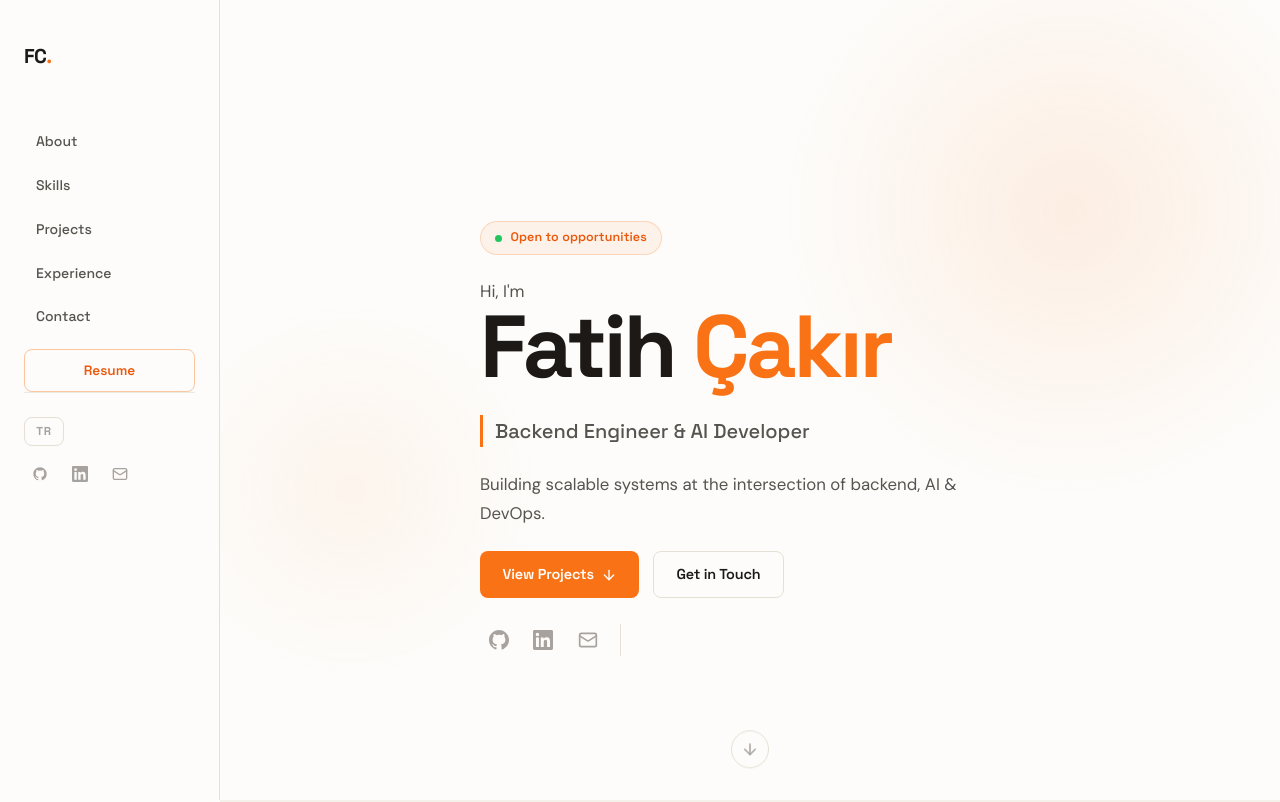
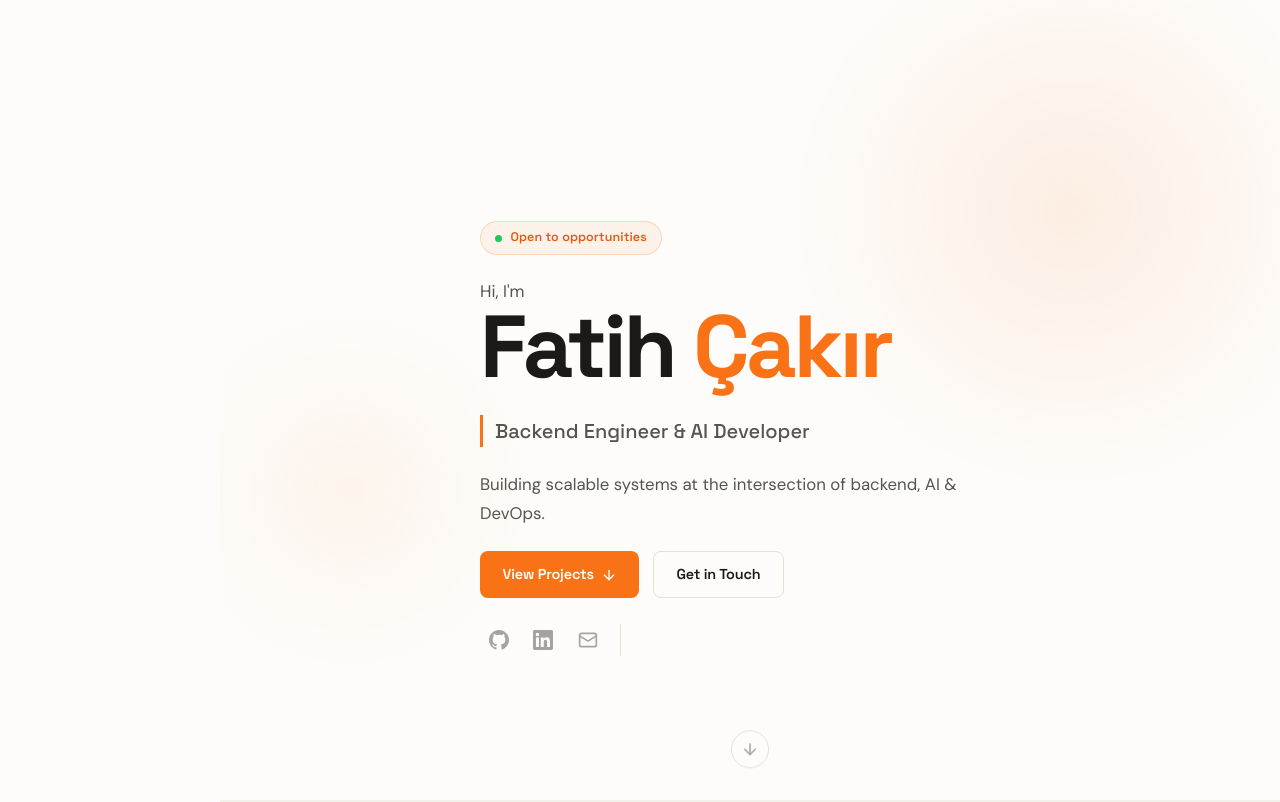
Before and after one commit to fatihcak/portfolio, a Next.js app: page /en in a window 1280 px wide. Shown: the top 802 px of the page. Built offline with nearby package versions, Linux system fonts and the light colour scheme.

Commit message:
feat: scroll spy, sidebar animation, solid resume btn, fix dates & TOFAS naming

```diff
--- a/messages/en.json
+++ b/messages/en.json
@@ -19,8 +19,8 @@
   "about": {
     "section_label": "About Me",
     "heading": "A bit about me",
-    "bio_1": "I'm a Computer Engineering graduate from Eastern Mediterranean University (January 2025). I specialise in backend development with .NET, but my real passion lies in building intelligent systems — where backend engineering meets AI and DevOps.",
-    "bio_2": "I led the AI & Backend development of our faculty's 1st-place graduation project: an AI-integrated market price comparison platform for Cyprus, powered by RAG architecture, fuzzy search algorithms, and a smart basket optimizer. Prior to that, I completed two industry internships — deploying a real-time YOLOv8 computer vision system at Bursa Çimento, and building an inventory management system at Tofaş.",
+    "bio_1": "I'm a Computer Engineering graduate from Eastern Mediterranean University (January 2026). I specialise in backend development with .NET, but my real passion lies in building intelligent systems — where backend engineering meets AI and DevOps.",
+    "bio_2": "I led the AI & Backend development of our faculty's 1st-place graduation project: an AI-integrated market price comparison platform for Cyprus, powered by RAG architecture, fuzzy search algorithms, and a smart basket optimizer. Prior to that, I completed two industry internships — deploying a real-time YOLOv8 computer vision system at Bursa Çimento, and building an inventory management system at TOFAŞ.",
     "bio_3": "I'm actively looking for opportunities where I can grow across the full backend-to-AI-to-DevOps spectrum. Let's build something great.",
     "location": "Bursa, Turkey",
     "education": "BSc Computer Engineering — EMU",
@@ -58,9 +58,9 @@
         "tech": ["Python", "YOLOv8", "Computer Vision", "OpenCV"]
       },
       "tofas": {
-        "title": "Tofaş Parts Inventory Control",
-        "description": "An internal inventory management system built during my internship at Tofaş, one of Turkey's largest automotive manufacturers, for tracking spare parts stock.",
-        "long_description": "During my internship at Tofaş, I developed an internal web application for managing spare parts inventory across the production line. The system handles full CRUD operations, stock level tracking, low-stock alerts, and reporting dashboards. Built with .NET Core and Entity Framework Core, with automated database migrations via SQLite.",
+        "title": "TOFAŞ Spare Parts Inventory Control",
+        "description": "An internal inventory management system built during my internship at TOFAŞ Türk Otomobil Fabrikası A.Ş., one of Turkey's largest automotive manufacturers, for tracking spare parts stock.",
+        "long_description": "During my internship at TOFAŞ Türk Otomobil Fabrikası A.Ş., I developed an internal web application for managing spare parts inventory across the production line. The system handles full CRUD operations, stock level tracking, low-stock alerts, and reporting dashboards. Built with .NET Core and Entity Framework Core, with automated database migrations via SQLite.",
         "tech": [".NET Core", "Entity Framework", "SQLite", "C#"]
       },
       "wala": {
@@ -78,7 +78,7 @@
       "grad": {
         "role": "Computer Engineering Graduate — Team Lead, AI & Backend",
         "company": "Eastern Mediterranean University · Faculty 1st Place 🏆",
-        "period": "January 2025",
+        "period": "January 2026",
         "description": "Graduated with the faculty's top-ranked graduation project: an AI-integrated market price comparison platform. Led a 4-person team as AI & Backend engineer, delivering a full-stack system with RAG architecture, fuzzy search, and smart basket optimization."
       },
       "bursa": {
@@ -89,9 +89,9 @@
       },
       "tofas": {
         "role": "Software Engineering Intern",
-        "company": "Tofaş",
+        "company": "TOFAŞ Türk Otomobil Fabrikası A.Ş.",
         "period": "2024",
-        "description": "Built an internal spare parts inventory management system using .NET Core and Entity Framework, actively used by the team throughout the internship."
+        "description": "Built an internal spare parts inventory management system using .NET Core and Entity Framework at TOFAŞ, actively used by the team throughout the internship."
       }
     }
   },
--- a/messages/tr.json
+++ b/messages/tr.json
@@ -19,8 +19,8 @@
   "about": {
     "section_label": "Hakkımda",
     "heading": "Biraz kendimden",
-    "bio_1": "Ocak 2025'te Doğu Akdeniz Üniversitesi Bilgisayar Mühendisliği bölümünden mezun oldum. Backend geliştirme konusunda uzmanlaşmış olsam da asıl tutkum, backend mühendisliğinin yapay zeka ve DevOps ile buluştuğu akıllı sistemler inşa etmek.",
-    "bio_2": "Mezuniyet projemizde yapay zeka ve backend geliştirmede takım liderliği yaparak fakülte birinciliği kazandık. Kıbrıs'taki marketlerin fiyatlarını karşılaştıran bu platformda RAG mimarisi, bulanık eşleşme algoritmaları ve akıllı sepet optimizasyonu geliştirdim. Öncesinde Bursa Çimento'da gerçek zamanlı YOLOv8 bilgisayarlı görü sistemi kurdum, Tofaş'ta ise stok yönetim sistemi geliştirdim.",
+    "bio_1": "Ocak 2026'da Doğu Akdeniz Üniversitesi Bilgisayar Mühendisliği bölümünden mezun oldum. Backend geliştirme konusunda uzmanlaşmış olsam da asıl tutkum, backend mühendisliğinin yapay zeka ve DevOps ile buluştuğu akıllı sistemler inşa etmek.",
+    "bio_2": "Mezuniyet projemizde yapay zeka ve backend geliştirmede takım liderliği yaparak fakülte birinciliği kazandık. Kıbrıs'taki marketlerin fiyatlarını karşılaştıran bu platformda RAG mimarisi, bulanık eşleşme algoritmaları ve akıllı sepet optimizasyonu geliştirdim. Öncesinde Bursa Çimento'da gerçek zamanlı YOLOv8 bilgisayarlı görü sistemi kurdum, TOFAŞ'ta ise stok yönetim sistemi geliştirdim.",
     "bio_3": "Backend'den yapay zekaya, oradan DevOps'a uzanan tam spektrumda büyüyebileceğim fırsatlar arıyorum. Birlikte harika şeyler inşa edelim.",
     "location": "Bursa, Türkiye",
     "education": "Bilgisayar Mühendisliği Lisans — DAÜ",
@@ -58,9 +58,9 @@
         "tech": ["Python", "YOLOv8", "Bilgisayarlı Görü", "OpenCV"]
       },
       "tofas": {
-        "title": "Tofaş Yedek Parça Stok Kontrol",
-        "description": "Türkiye'nin en büyük otomotiv üreticilerinden Tofaş'ta stajım sırasında geliştirdiğim dahili yedek parça stok yönetim sistemi.",
-        "long_description": "Tofaş stajımda üretim hattına ait yedek parçaları yöneten dahili bir web uygulaması geliştirdim. Sistem tam CRUD operasyonları, stok seviyesi takibi, düşük stok uyarıları ve raporlama panelleri içeriyor. .NET Core ve Entity Framework Core ile geliştirildi; SQLite ile otomatik veritabanı migrasyonları uygulandı.",
+        "title": "TOFAŞ Yedek Parça Stok Kontrol",
+        "description": "Türkiye'nin en büyük otomotiv üreticilerinden TOFAŞ Türk Otomobil Fabrikası A.Ş.'de stajım sırasında geliştirdiğim dahili yedek parça stok yönetim sistemi.",
+        "long_description": "TOFAŞ Türk Otomobil Fabrikası A.Ş. stajımda üretim hattına ait yedek parçaları yöneten dahili bir web uygulaması geliştirdim. Sistem tam CRUD operasyonları, stok seviyesi takibi, düşük stok uyarıları ve raporlama panelleri içeriyor. .NET Core ve Entity Framework Core ile geliştirildi; SQLite ile otomatik veritabanı migrasyonları uygulandı.",
         "tech": [".NET Core", "Entity Framework", "SQLite", "C#"]
       },
       "wala": {
@@ -78,7 +78,7 @@
       "grad": {
         "role": "Bilgisayar Mühendisliği Mezunu — Takım Lideri, YZ & Backend",
         "company": "Doğu Akdeniz Üniversitesi · Fakülte Birincisi 🏆",
-        "period": "Ocak 2025",
+        "period": "Ocak 2026",
         "description": "Fakültenin en yüksek puanlı mezuniyet projesiyle mezun oldum. 4 kişilik ekipte yapay zeka ve backend geliştirme takım liderliği yaparak RAG mimarisi, bulanık arama ve akıllı sepet optimizasyonunu içeren tam yığın bir sistem teslim ettim."
       },
       "bursa": {
@@ -89,9 +89,9 @@
       },
       "tofas": {
         "role": "Yazılım Mühendisliği Stajyeri",
-        "company": "Tofaş",
+        "company": "TOFAŞ Türk Otomobil Fabrikası A.Ş.",
         "period": "2024",
-        "description": ".NET Core ve Entity Framework ile dahili yedek parça stok yönetim sistemi geliştirdim; staj süresince ekip tarafından aktif olarak kullanıldı."
+        "description": ".NET Core ve Entity Framework ile TOFAŞ'ta dahili yedek parça stok yönetim sistemi geliştirdim; staj süresince ekip tarafından aktif olarak kullanıldı."
       }
     }
   },
--- a/src/components/Navbar.module.css
+++ b/src/components/Navbar.module.css
@@ -1,3 +1,15 @@
+/* ─── SIDEBAR ENTRANCE ANIMATION ─────────────── */
+@keyframes slideInLeft {
+  from {
+    opacity: 0;
+    transform: translateX(-18px);
+  }
+  to {
+    opacity: 1;
+    transform: translateX(0);
+  }
+}
+
 /* ─── SIDEBAR ─────────────────────────────────── */
 .sidebar {
   position: fixed;
@@ -11,7 +23,7 @@
   flex-direction: column;
   padding: 2.5rem 1.5rem;
   z-index: 100;
-  transition: background 0.3s ease;
+  animation: slideInLeft 0.5s cubic-bezier(0.4, 0, 0.2, 1) both;
 }
 
 /* ─── LOGO ────────────────────────────────────── */
@@ -20,7 +32,7 @@
   font-weight: 700;
   color: var(--text-primary);
   letter-spacing: -0.03em;
-  font-family: var(--font-display);
+  font-family: var(--font-display);;
   transition: color var(--transition);
   margin-bottom: 3rem;
   display: inline-block;
@@ -34,18 +46,22 @@
   color: var(--accent);
 }
 
-/* ─── NAV LINKS ───────────────────────────────── */
+/* ─── NAV ─────────────────────────────────────── */
+.nav {
+  flex: 1;
+}
+
 .links {
   display: flex;
   flex-direction: column;
-  gap: 0.15rem;
-  flex: 1;
+  gap: 0.1rem;
 }
 
+/* ─── NAV LINK ────────────────────────────────── */
 .link {
   display: flex;
   align-items: center;
-  gap: 0.6rem;
+  gap: 0.65rem;
   padding: 0.6rem 0.75rem;
   font-size: 0.875rem;
   font-weight: 500;
@@ -56,17 +72,18 @@
   position: relative;
 }
 
-.link::before {
-  content: '';
-  position: absolute;
-  left: 0;
-  top: 50%;
-  transform: translateY(-50%);
+/* left accent bar */
+.linkBar {
+  display: block;
   width: 2px;
   height: 0;
   background: var(--accent);
   border-radius: 2px;
-  transition: height var(--transition);
+  transition: height var(--transition), opacity var(--transition);
+  flex-shrink: 0;
+  opacity: 0;
+  align-self: stretch;
+  margin: 4px 0;
 }
 
 .link:hover {
@@ -74,8 +91,21 @@
   background: var(--accent-glow);
 }
 
-.link:hover::before {
-  height: 60%;
+.link:hover .linkBar {
+  height: auto;
+  opacity: 1;
+}
+
+/* ─── ACTIVE STATE (scroll spy) ───────────────── */
+.linkActive {
+  color: var(--accent-dark) !important;
+  background: var(--accent-glow);
+  font-weight: 600;
+}
+
+.linkActive .linkBar {
+  height: auto !important;
+  opacity: 1 !important;
 }
 
 /* ─── RESUME BUTTON ───────────────────────────── */
@@ -83,20 +113,29 @@
   display: flex;
   align-items: center;
   justify-content: center;
-  padding: 0.6rem 1rem;
+  gap: 0.5rem;
+  padding: 0.65rem 1rem;
+  margin-top: 1.25rem;
   font-size: 0.85rem;
   font-weight: 600;
-  color: var(--accent-dark);
-  border: 1.5px solid rgba(249, 115, 22, 0.4);
+  color: #fff;
+  background: var(--accent);
   border-radius: var(--radius-sm);
   transition: all var(--transition);
   font-family: var(--font-display);
-  margin-top: 0.75rem;
+  box-shadow: 0 2px 12px rgba(249, 115, 22, 0.3);
 }
 
 .resumeBtn:hover {
-  background: var(--accent-glow);
-  border-color: var(--accent);
+  background: var(--accent-dark);
+  transform: translateY(-1px);
+  box-shadow: 0 4px 20px rgba(249, 115, 22, 0.45);
+}
+
+.resumeIcon {
+  width: 16px;
+  height: 16px;
+  flex-shrink: 0;
 }
 
 /* ─── BOTTOM AREA ─────────────────────────────── */
@@ -105,6 +144,7 @@
   flex-direction: column;
   gap: 0.75rem;
   padding-top: 1.5rem;
+  margin-top: 1.5rem;
   border-top: 1px solid var(--border-subtle);
 }
 
@@ -130,7 +170,7 @@
 
 .socials {
   display: flex;
-  gap: 0.5rem;
+  gap: 0.35rem;
   align-items: center;
 }
 
@@ -181,15 +221,9 @@
   transition: all var(--transition);
 }
 
-.hamburger.active span:nth-child(1) {
-  transform: translateY(7px) rotate(45deg);
-}
-.hamburger.active span:nth-child(2) {
-  opacity: 0;
-}
-.hamburger.active span:nth-child(3) {
-  transform: translateY(-7px) rotate(-45deg);
-}
+.hamburger.active span:nth-child(1) { transform: translateY(7px) rotate(45deg); }
+.hamburger.active span:nth-child(2) { opacity: 0; }
+.hamburger.active span:nth-child(3) { transform: translateY(-7px) rotate(-45deg); }
 
 /* ─── OVERLAY (mobile) ────────────────────────── */
 .overlay {
@@ -199,6 +233,7 @@
   background: rgba(28, 25, 23, 0.4);
   z-index: 99;
   backdrop-filter: blur(2px);
+  animation: fadeIn 0.2s ease;
 }
 
 /* ─── MOBILE ──────────────────────────────────── */
@@ -210,6 +245,7 @@
   .sidebar {
     transform: translateX(-100%);
     transition: transform 0.3s cubic-bezier(0.4, 0, 0.2, 1);
+    animation: none; /* disable entrance animation on mobile — it interferes with slide-in */
     box-shadow: none;
   }
 
@@ -220,6 +256,5 @@
 
   .overlay.open {
     display: block;
-    animation: fadeIn 0.2s ease;
   }
 }
--- a/src/components/Navbar.tsx
+++ b/src/components/Navbar.tsx
@@ -2,8 +2,10 @@
 
 import { useTranslations, useLocale } from "next-intl";
 import { useRouter, usePathname } from "next/navigation";
-import { useState } from "react";
+import { useState, useEffect } from "react";
 import styles from "./Navbar.module.css";
+
+const SECTIONS = ["about", "skills", "projects", "experience", "contact"];
 
 export default function Navbar() {
   const t = useTranslations("nav");
@@ -11,6 +13,28 @@ export default function Navbar() {
   const router = useRouter();
   const pathname = usePathname();
   const [menuOpen, setMenuOpen] = useState(false);
+  const [activeSection, setActiveSection] = useState("");
+
+  /* ── Scroll Spy ──────────────────────────────── */
+  useEffect(() => {
+    const observers: IntersectionObserver[] = [];
+
+    SECTIONS.forEach((id) => {
+      const el = document.getElementById(id);
+      if (!el) return;
+
+      const obs = new IntersectionObserver(
+        ([entry]) => {
+          if (entry.isIntersecting) setActiveSection(id);
+        },
+        { rootMargin: "-40% 0px -50% 0px", threshold: 0 }
+      );
+      obs.observe(el);
+      observers.push(obs);
+    });
+
+    return () => observers.forEach((o) => o.disconnect());
+  }, []);
 
   const switchLocale = () => {
     const newLocale = locale === "en" ? "tr" : "en";
@@ -20,11 +44,11 @@ export default function Navbar() {
   };
 
   const navLinks = [
-    { href: "#about", label: t("about") },
-    { href: "#skills", label: t("skills") },
-    { href: "#projects", label: t("projects") },
-    { href: "#experience", label: t("experience") },
-    { href: "#contact", label: t("contact") },
+    { href: "#about", label: t("about"), id: "about" },
+    { href: "#skills", label: t("skills"), id: "skills" },
+    { href: "#projects", label: t("projects"), id: "projects" },
+    { href: "#experience", label: t("experience"), id: "experience" },
+    { href: "#contact", label: t("contact"), id: "contact" },
   ];
 
   const close = () => setMenuOpen(false);
@@ -42,7 +66,7 @@ export default function Navbar() {
         <span />
       </button>
 
-      {/* Click-outside overlay — mobile */}
+      {/* Overlay — mobile */}
       <div
         className={`${styles.overlay} ${menuOpen ? styles.open : ""}`}
         onClick={close}
@@ -51,27 +75,31 @@ export default function Navbar() {
 
       {/* Sidebar */}
       <aside className={`${styles.sidebar} ${menuOpen ? styles.open : ""}`}>
+
         {/* Logo */}
         <a href="#top" className={styles.logo} onClick={close}>
           FC<span className={styles.logoDot}>.</span>
         </a>
 
         {/* Nav links */}
-        <nav>
+        <nav className={styles.nav}>
           <ul className={styles.links}>
-            {navLinks.map((link) => (
-              <li key={link.href}>
+            {navLinks.map(({ href, label, id }) => (
+              <li key={href}>
                 <a
-                  href={link.href}
-                  className={styles.link}
+                  href={href}
+                  className={`${styles.link} ${activeSection === id ? styles.linkActive : ""}`}
                   onClick={close}
                 >
-                  {link.label}
+                  <span className={styles.linkBar} />
+                  {label}
                 </a>
               </li>
             ))}
           </ul>
+        </nav>
 
+        {/* Resume CTA */}
         <a
           href="/Fatih_Cakir_CV.pdf"
           target="_blank"
@@ -79,9 +107,12 @@ export default function Navbar() {
           className={styles.resumeBtn}
           onClick={close}
         >
+          <svg className={styles.resumeIcon} viewBox="0 0 20 20" fill="none" stroke="currentColor" strokeWidth="2" strokeLinecap="round" strokeLinejoin="round">
+            <path d="M10 2v10M6 8l4 4 4-4" />
+            <path d="M3 15h14" />
+          </svg>
           {t("resume")}
         </a>
-        </nav>
 
         {/* Bottom: lang + socials */}
         <div className={styles.bottom}>
@@ -94,38 +125,17 @@ export default function Navbar() {
           </button>
 
           <div className={styles.socials}>
-            {/* GitHub */}
-            <a
-              href="https://github.com/fatihcak"
-              target="_blank"
-              rel="noopener noreferrer"
-              className={styles.socialLink}
-              aria-label="GitHub"
-            >
+            <a href="https://github.com/fatihcak" target="_blank" rel="noopener noreferrer" className={styles.socialLink} aria-label="GitHub">
               <svg viewBox="0 0 24 24" fill="currentColor">
                 <path d="M12 2C6.477 2 2 6.484 2 12.017c0 4.425 2.865 8.18 6.839 9.504.5.092.682-.217.682-.483 0-.237-.008-.868-.013-1.703-2.782.605-3.369-1.343-3.369-1.343-.454-1.158-1.11-1.466-1.11-1.466-.908-.62.069-.608.069-.608 1.003.07 1.531 1.032 1.531 1.032.892 1.53 2.341 1.088 2.91.832.092-.647.35-1.088.636-1.338-2.22-.253-4.555-1.113-4.555-4.951 0-1.093.39-1.988 1.029-2.688-.103-.253-.446-1.272.098-2.65 0 0 .84-.27 2.75 1.026A9.564 9.564 0 0112 6.844c.85.004 1.705.115 2.504.337 1.909-1.296 2.747-1.027 2.747-1.027.546 1.379.202 2.398.1 2.651.64.7 1.028 1.595 1.028 2.688 0 3.848-2.339 4.695-4.566 4.943.359.309.678.92.678 1.855 0 1.338-.012 2.419-.012 2.747 0 .268.18.58.688.482A10.019 10.019 0 0022 12.017C22 6.484 17.522 2 12 2z" />
               </svg>
             </a>
-
-            {/* LinkedIn */}
-            <a
-              href="https://linkedin.com/in/fatihcak"
-              target="_blank"
-              rel="noopener noreferrer"
-              className={styles.socialLink}
-              aria-label="LinkedIn"
-            >
+            <a href="https://linkedin.com/in/fatihcak" target="_blank" rel="noopener noreferrer" className={styles.socialLink} aria-label="LinkedIn">
               <svg viewBox="0 0 24 24" fill="currentColor">
                 <path d="M20.447 20.452h-3.554v-5.569c0-1.328-.027-3.037-1.852-3.037-1.853 0-2.136 1.445-2.136 2.939v5.667H9.351V9h3.414v1.561h.046c.477-.9 1.637-1.85 3.37-1.85 3.601 0 4.267 2.37 4.267 5.455v6.286zM5.337 7.433a2.062 2.062 0 01-2.063-2.065 2.064 2.064 0 112.063 2.065zm1.782 13.019H3.555V9h3.564v11.452zM22.225 0H1.771C.792 0 0 .774 0 1.729v20.542C0 23.227.792 24 1.771 24h20.451C23.2 24 24 23.227 24 22.271V1.729C24 .774 23.2 0 22.222 0h.003z" />
               </svg>
             </a>
-
-            {/* Email */}
-            <a
-              href="mailto:fatcakirr@gmail.com"
-              className={styles.socialLink}
-              aria-label="Email"
-            >
+            <a href="mailto:fatcakirr@gmail.com" className={styles.socialLink} aria-label="Email">
               <svg viewBox="0 0 24 24" fill="none" stroke="currentColor" strokeWidth="2" strokeLinecap="round" strokeLinejoin="round">
                 <rect x="2" y="4" width="20" height="16" rx="2" />
                 <path d="m22 7-8.97 5.7a1.94 1.94 0 0 1-2.06 0L2 7" />
```
Lines whose indentation alone changed are shown as unchanged.
